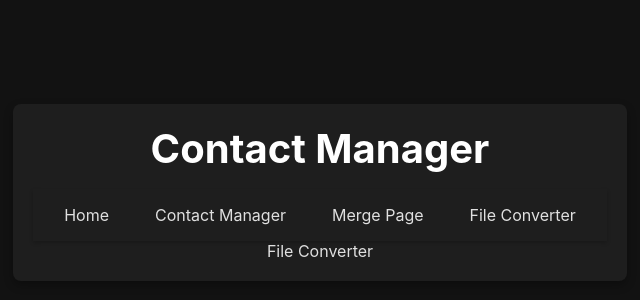
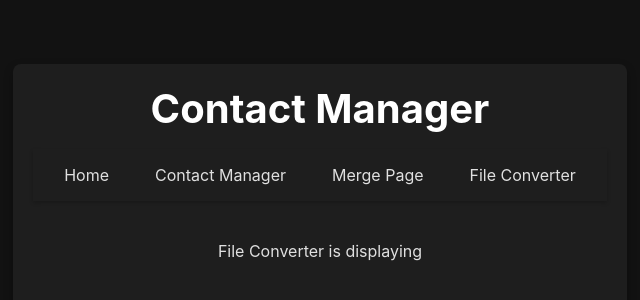
Before and after one commit to Fred56733/Cleaner-Contacts, a React (Vite) app: page /file-converter in a window 1280 px wide. Shown: the part 208-508 px from the top of the page, without its empty margins (320-960 px from the left). Built offline with nearby package versions, Linux system fonts and the light colour scheme.

Commit message:
Add File Converter and Merge Page components with routing

```diff
--- a/src/App.jsx
+++ b/src/App.jsx
@@ -3,6 +3,8 @@ import React from 'react';
 import { BrowserRouter as Router, Route, Routes, Navigate } from 'react-router-dom';
 import HomePage from './pages/HomePage.jsx';
 import ContactManagerPage from './pages/ContactManagerPage.jsx';
+import FileConverter from './pages/FileConverter.jsx';
+import MergePage from './pages/MergePage.jsx';
 import NavBar from './components/NavBar.jsx';
 import './App.css';
 
@@ -17,8 +19,8 @@ function App() {
         <NavBar />
         <main>
           <Routes>
-            <Route path="file-converter" element={<div>File Converter</div>} />
-            <Route path="/merge-page" element={<div>Merge Page</div>} />
+            <Route path="file-converter" element={<FileConverter />} />
+            <Route path="/merge-page" element={<MergePage />} />
             <Route path="/contact-manager" element={<ContactManagerPage />} />
             <Route path="/" element={<HomePage />} />
             <Route path="*" element={<Navigate to="/" />} /> {/* Fallback to redirect to the home page if no other routes match */}
--- a/src/pages/FileConverter.jsx
+++ b/src/pages/FileConverter.jsx
@@ -1 +1,13 @@
 // Used to convert files from Vcard to CSV and vice versa
+import React from "react";
+
+function FileConverter() {
+  console.log("Rendering FileConverter");
+  return (
+    <div className="container">
+      <p>File Converter is displaying</p>
+    </div>
+  );
+}
+
+export default FileConverter;
--- a/src/pages/MergePage.jsx
+++ b/src/pages/MergePage.jsx
@@ -1 +1,13 @@
 // Used to Merge CSV files
+import React from "react";
+
+function MergePage() {
+  console.log("Rendering MergePage");
+  return (
+    <div className="container">
+      <p>Merge Page is displaying</p>
+    </div>
+  );
+}
+
+export default MergePage;
```
